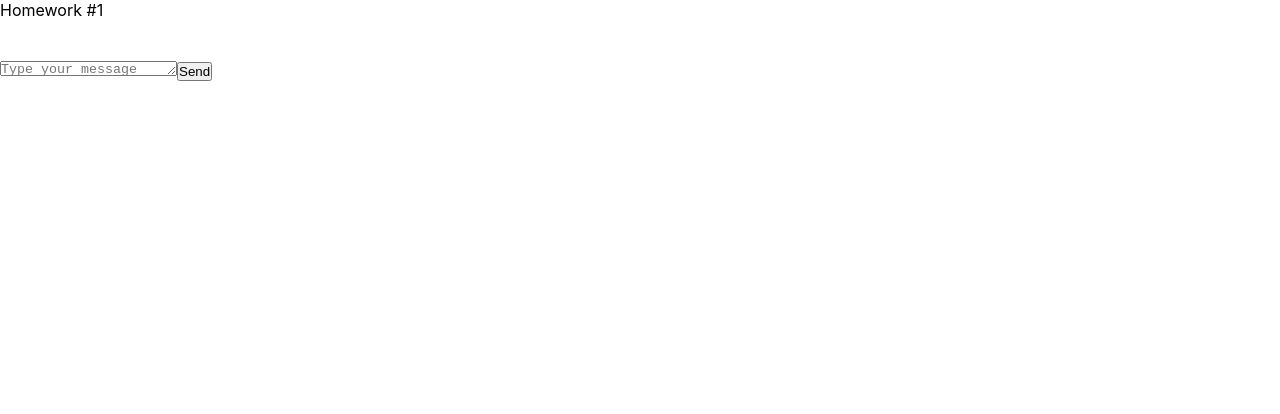
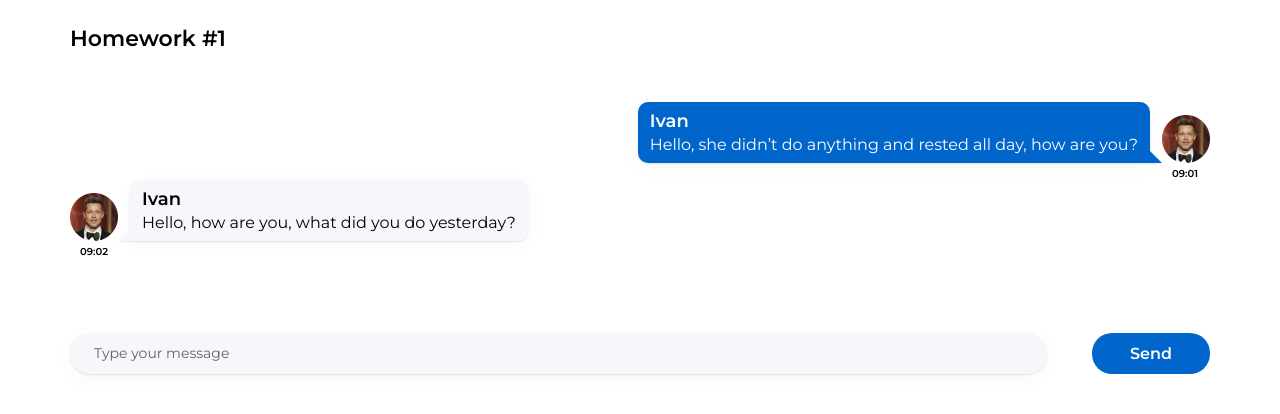
Before and after one commit to DmitriyKutsilin/hws2, a React (Create React App) app: page / in a window 1280 px wide. Shown: the top 414 px of the page. Built offline with nearby package versions, Linux system fonts and the light colour scheme.

Commit message:
feat: done hw1

```diff
--- a/public/index.html
+++ b/public/index.html
@@ -9,6 +9,8 @@
       name="description"
       content="Web site created using create-react-app"
     />
+    <!-- Шрифт -->
+    <link href="https://fonts.googleapis.com/css2?family=Montserrat:ital,wght@0,100..900;1,100..900&display=swap" rel="stylesheet">
     <link rel="apple-touch-icon" href="%PUBLIC_URL%/logo192.png" />
     <!--
       manifest.json provides metadata used when your web app is installed on a
--- a/src/s1-main/App.module.css
+++ b/src/s1-main/App.module.css
@@ -3,9 +3,20 @@
 }
 
 .hw {
-
+    height: 340px;
+    padding: 25px 70px;
+    display: flex;
+    flex-direction: column;
+    gap: 75px;
 }
 
 .hwTitle {
-
+    padding: 25px 70px;
+    color: rgb(0, 0, 0);
+    font-family: Montserrat, sans-serif;
+    font-size: 22px;
+    font-weight: 600;
+    line-height: 27px;
+    letter-spacing: 0;
+    text-align: left;
 }
--- a/src/s2-homeworks/hw01/HW1.tsx
+++ b/src/s2-homeworks/hw01/HW1.tsx
@@ -14,29 +14,39 @@
 * */
 
 // нужно создать правильный тип вместо any
-export type MessageType = any
+export type MessageType = {
+    id: number
+    user: {
+        avatar: string
+        name: string
+    }
+    message: {
+        text: string
+        time: string
+    }
+}
 
 // структуру объекта не менять
 export const message0: MessageType = {
     id: 0,
     user: {
         avatar: avatar, // можно менять
-        name: 'Some Name',  // можно менять
+        name: 'Ivan',  // можно менять
     },
     message: {
-        text: 'some textsome textsome textsome textsome textsome textsome text', // можно менять
-        time: '22:00', // можно менять
+        text: 'Hello, she didn’t do anything and rested all day, how are you?', // можно менять
+        time: '09:01', // можно менять
     },
 }
 export const friendMessage0: MessageType = {
     id: 100,
     user: {
         avatar: avatar, // можно менять
-        name: 'Friend Name', // можно менять
+        name: 'Ivan', // можно менять
     },
     message: {
-        text: 'зеркальное сообщение для тренировки css', // можно менять
-        time: '22:00', // можно менять
+        text: 'Hello, how are you, what did you do yesterday?', // можно менять
+        time: '09:02', // можно менять
     },
 }
 
--- a/src/s2-homeworks/hw01/friend-message/FriendMessage.module.css
+++ b/src/s2-homeworks/hw01/friend-message/FriendMessage.module.css
@@ -1,31 +1,76 @@
 .friendMessage {
-
+    display: flex;
+    flex-direction: column;
+    gap: 5px;
 }
 
 .friendImageAndText {
-
+    display: flex;
+    flex-direction: row;
+    justify-content: flex-start;
+    gap: 12px;
 }
 
 .friendImageAndText img {
-
+    align-self: end;
+    width: 48px;
+    height: 48px;
 }
 
 .friendText {
+    position: relative;
+    min-height: 60px;
+    padding: 8px 12px;
+    box-shadow: 0px 1px 2px 0px rgba(29, 33, 38, 0.1), 0px 5px 20px 0px rgba(29, 33, 38, 0.03);
+    background: rgb(245, 247, 251);
+    border-radius: 10px 10px 10px 0;
+
 
 }
 
 .friendText:after {
-
+    box-shadow: 0px 3px 2px -2px rgba(29, 33, 38, 0.1), 0px 5px 20px -20px rgba(29, 33, 38, 0.03);
+    position: absolute;
+    left: -12px;
+    bottom: 0;
+    content: '';
+    border: 7px solid transparent;
+    border-right: 7px solid rgb(245, 247, 251);
+    border-bottom: 7px solid rgb(245, 247, 251);
 }
 
 .friendName {
-
+    text-align: left;
+    justify-self: flex-start;
+    color: rgb(0, 0, 0);
+    font-family: Montserrat, sans-serif;
+    font-size: 18px;
+    font-weight: 600;
+    line-height: 22px;
+    letter-spacing: 0;
+    margin-bottom: 3px;
 }
 
 .friendMessageText {
-
+    color: rgb(0, 0, 0);
+    font-family: Montserrat, sans-serif;
+    font-size: 16px;
+    font-weight: 400;
+    line-height: 20px;
+    letter-spacing: 0;
+    text-align: left;
 }
 
 .friendTime {
+    width: 28px;
+    color: rgb(0, 0, 0);
+    font-family: Montserrat, sans-serif;
+    font-size: 10px;
+    font-weight: 600;
+    line-height: 12px;
+    letter-spacing: 0;
+    text-align: left;
 
+    align-self: start;
+    margin: 0 10px;
 }
--- a/src/s2-homeworks/hw01/friend-message/FriendMessage.tsx
+++ b/src/s2-homeworks/hw01/friend-message/FriendMessage.tsx
@@ -1,8 +1,12 @@
 import React from 'react'
 import s from './FriendMessage.module.css'
+import {MessageType} from "../HW1";
 
 // создать тип вместо any и отобразить приходящие данные
-const FriendMessage = (props: any) => {
+type FriendMessagePropsType = {
+    message: MessageType
+}
+const FriendMessage = (props: FriendMessagePropsType) => {
     return (
         <div
             id={'hw1-friend-message-' + props.message.id}
@@ -12,7 +16,7 @@
                 <img
                     id={'hw1-friend-avatar-' + props.message.id}
                     // создаёт студент
-
+                    src={props.message.user.avatar}
                     //
                 />
                 <div className={s.friendText}>
@@ -21,7 +25,7 @@
                         className={s.friendName}
                     >
                         {/*создаёт студент*/}
-
+                        {props.message.user.name}
                         {/**/}
                     </div>
                     <pre
@@ -29,7 +33,7 @@
                         className={s.friendMessageText}
                     >
                         {/*создаёт студент*/}
-
+                        {props.message.message.text}
                         {/**/}
                     </pre>
                 </div>
@@ -39,7 +43,7 @@
                 className={s.friendTime}
             >
                 {/*создаёт студент*/}
-
+                {props.message.message.time}
                 {/**/}
             </div>
         </div>
--- a/src/s2-homeworks/hw01/message-sender/MessageSender.module.css
+++ b/src/s2-homeworks/hw01/message-sender/MessageSender.module.css
@@ -1,13 +1,59 @@
 .sendForm {
-
+    width: 100%;
+    height: fit-content;
+    display: flex;
+    justify-content: space-between;
+    gap: 45px;
 }
 
 .textarea {
+    overflow: hidden;
+    resize: none;
+    min-height: 40px;
+    width: 100%;
+    border-radius: 20px;
+    box-shadow: 0px 1px 2px 0px rgba(29, 33, 38, 0.1),0px 5px 20px 0px rgba(29, 33, 38, 0.03);
+    background: rgb(245, 247, 251);
+    border: none;
+    padding: 12px 24px;
 
+    &::placeholder {
+        color: rgba(0, 0, 0, 0.6);
+        font-family: Montserrat;
+        font-size: 14px;
+        font-weight: 400;
+        line-height: 17px;
+        letter-spacing: 0%;
+        text-align: left;
+    }
+
+    &:focus {
+        &::placeholder {
+            color: transparent;
+        }
+        outline: 2px solid rgb(0, 102, 204, 0.2);
+    }
 }
 
 .button {
+    color: rgb(255, 255, 255);
+    font-family: Montserrat;
+    font-size: 16px;
+    font-weight: 600;
+    line-height: 20px;
+    letter-spacing: 0;
+    text-align: center;
 
+    padding: 10px 38px;
+    border-radius: 20px;
+    background: rgb(0, 102, 204);
+    border: none;
+
+    &:focus {
+        background-color: rgb(0, 102, 204, 0.5);
+        outline: none;
+        /*outline: 2px solid rgb(0, 102, 204, 0.2);*/
+    }
 }
 
 .button:hover {
--- a/src/s2-homeworks/hw01/message/Message.module.css
+++ b/src/s2-homeworks/hw01/message/Message.module.css
@@ -1,31 +1,74 @@
 .message {
-
+    display: flex;
+    flex-direction: column;
+    gap: 5px;
 }
 
 .imageAndText {
-
+    display: flex;
+    flex-direction: row-reverse;
+    justify-content: flex-start;
+    gap: 12px;
 }
 
 .imageAndText img {
-
+    align-self: end;
+    width: 48px;
+    height: 48px;
 }
 
 .text {
-
+    position: relative;
+    min-height: 60px;
+    padding: 8px 12px;
+    box-shadow: 0px 1px 2px 0px rgba(29, 33, 38, 0.1),0px 5px 20px 0px rgba(29, 33, 38, 0.03);
+    background: rgb(0, 102, 204);
+    border-radius: 10px 10px 0 10px;
 }
 
 .text:after {
-
+    box-shadow: 0px 3px 2px -2px rgba(29, 33, 38, 0.1),0px 5px 20px -20px rgba(29, 33, 38, 0.03);
+    position: absolute;
+    right: -12px;
+    bottom: 0;
+    content: '';
+    border: 7px solid transparent;
+    border-left: 7px solid rgb(0, 102, 204);
+    border-bottom: 7px solid rgb(0, 102, 204);
 }
 
 .name {
-
+    text-align: right;
+    justify-self: flex-start;
+    color: rgb(255, 255, 255);
+    font-family: Montserrat, sans-serif;
+    font-size: 18px;
+    font-weight: 600;
+    line-height: 22px;
+    letter-spacing: 0;
+    margin-bottom: 3px;
 }
 
 .messageText {
-
+    color: rgb(255, 255, 255);
+    font-family: Montserrat, sans-serif;
+    font-size: 16px;
+    font-weight: 400;
+    line-height: 20px;
+    letter-spacing: 0;
+    text-align: right;
 }
 
 .time {
+    width: 28px;
+    color: rgb(0, 0, 0);
+    font-family: Montserrat, sans-serif;
+    font-size: 10px;
+    font-weight: 600;
+    line-height: 12px;
+    letter-spacing: 0;
+    text-align: left;
 
+    align-self: end;
+    margin: 0 10px;
 }
--- a/src/s2-homeworks/hw01/message/Message.tsx
+++ b/src/s2-homeworks/hw01/message/Message.tsx
@@ -1,8 +1,11 @@
 import React from 'react'
 import s from './Message.module.css'
+import {MessageType} from "../HW1";
 
 // нужно создать правильный тип вместо any
-export type MessagePropsType = any
+export type MessagePropsType = {
+    message: MessageType
+}
 
 // нужно отобразить приходящие данные
 const Message = (props: MessagePropsType) => {
@@ -12,25 +15,26 @@
                 <img
                     id={'hw1-avatar-' + props.message.id}
                     // создаёт студент
+                    src={props.message.user.avatar}
 
                     //
                 />
                 <div className={s.text}>
                     <div id={'hw1-name-' + props.message.id} className={s.name}>
                         {/*создаёт студент*/}
-
+                        {props.message.user.name}
                         {/**/}
                     </div>
                     <pre id={'hw1-text-' + props.message.id} className={s.messageText}>
                         {/*создаёт студент*/}
-
+                        {props.message.message.text}
                         {/**/}
                     </pre>
                 </div>
             </div>
             <div id={'hw1-time-' + props.message.id} className={s.time}>
                 {/*создаёт студент*/}
-
+                {props.message.message.time}
                 {/**/}
             </div>
         </div>
```
Also changed, not shown: package.json (+5 -5 lines), 1 other file (tests, documents, lock files or other folders).
